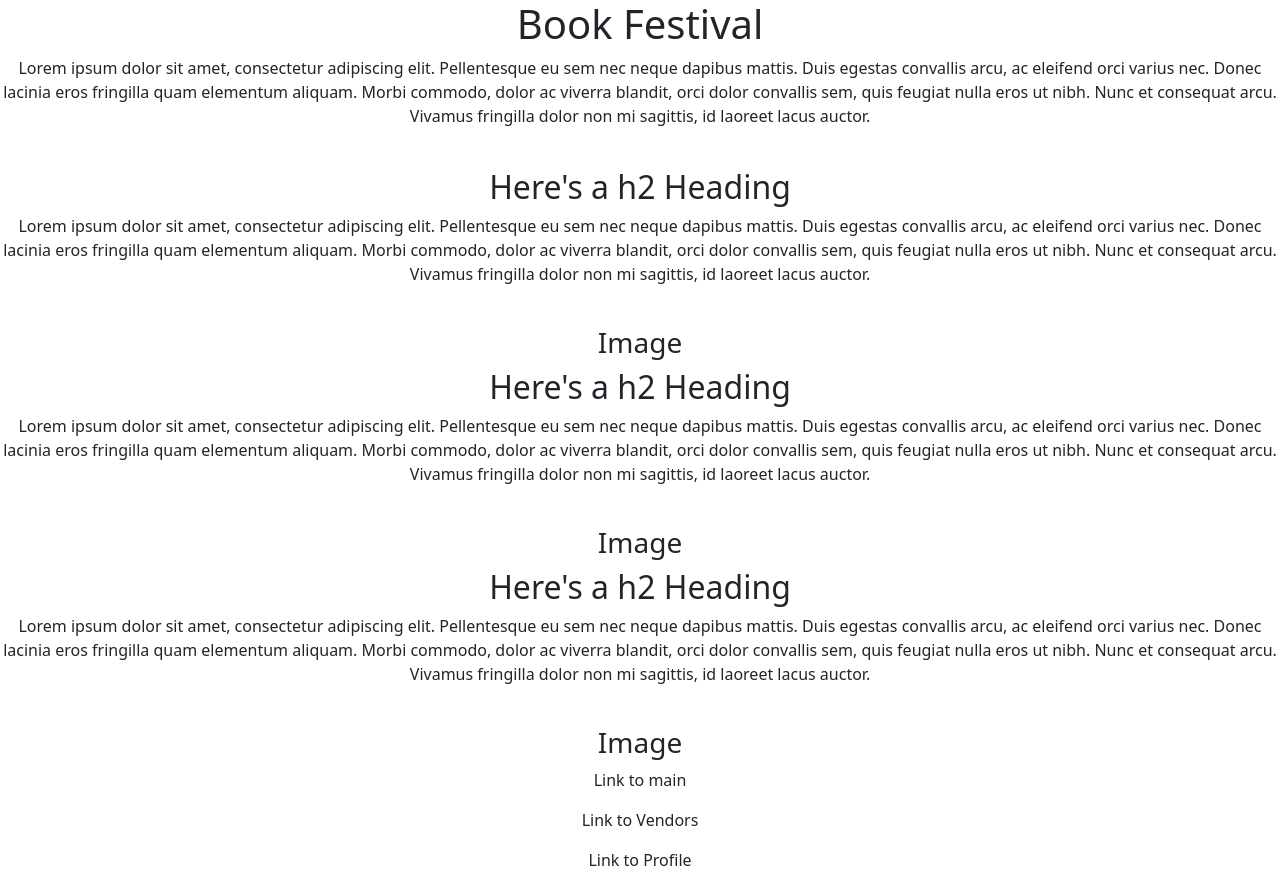
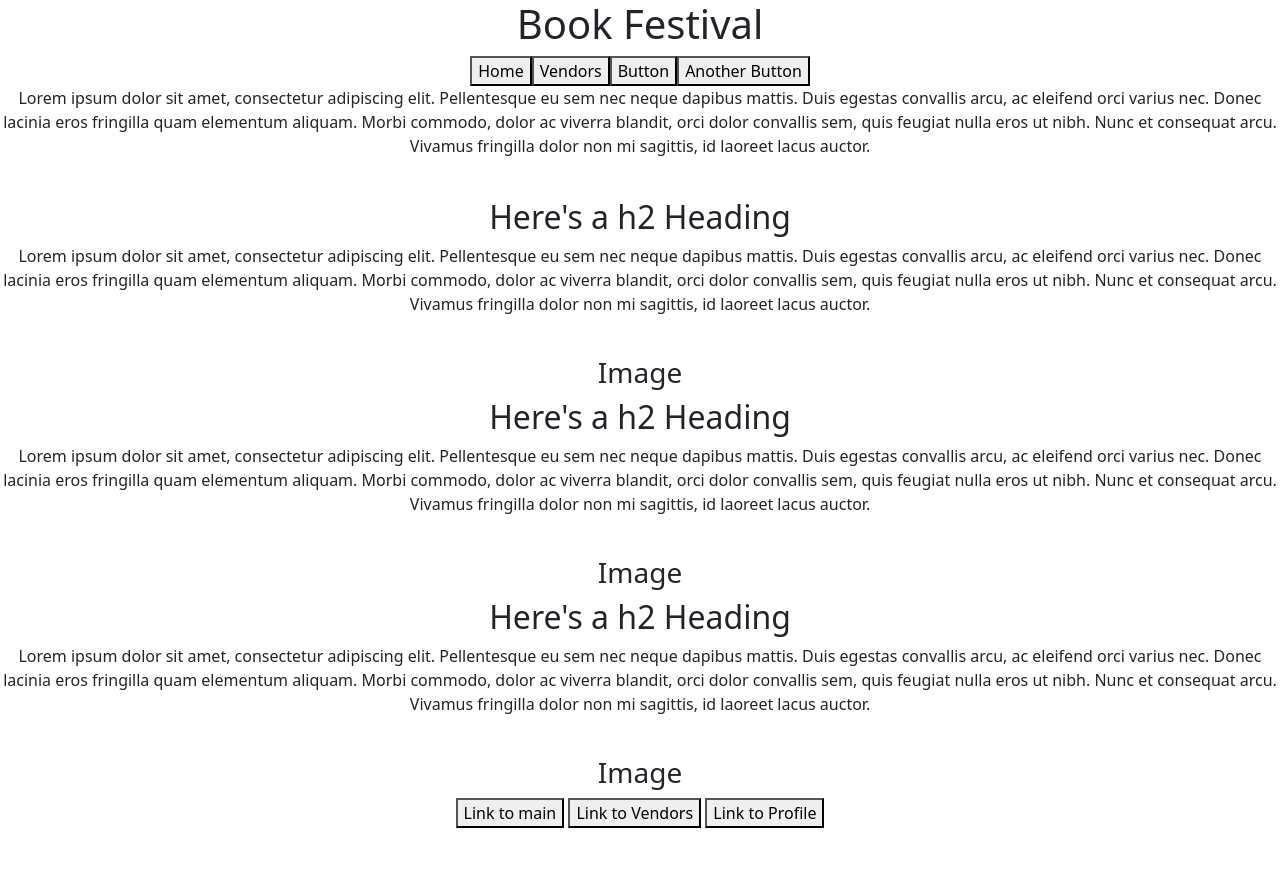
Before and after one commit to Charlywilliams/ourProject, a plain HTML site: page Index.html in a window 1280 px wide. After the commit the page ends 828 px from the top, so only its background shows below. Drawn offline with nearby package versions, Linux system fonts and the light colour scheme.

Commit message:
Updating Index Menu Bar

```diff
--- a/Index.html
+++ b/Index.html
@@ -18,6 +18,8 @@
 <body>
   <main>
     <h1>Book Festival</h1>
+    <div id="Menu_Bar"><button>Home</button><button>Vendors</button><button>Button</button><button>Another
+        Button</button></div>
     <p>Lorem ipsum dolor sit amet, consectetur adipiscing elit. Pellentesque eu sem nec neque dapibus mattis. Duis
       egestas convallis arcu, ac eleifend orci varius nec. Donec lacinia eros fringilla quam elementum aliquam. Morbi
       commodo, dolor ac viverra blandit, orci dolor convallis sem, quis feugiat nulla eros ut nibh. Nunc et consequat
@@ -44,13 +46,13 @@
       arcu. Vivamus fringilla dolor non mi sagittis, id laoreet lacus auctor.</p>
     <br>
     <h3>Image</h3>
-    </main>
-    <footer>
-      <nav>
-        <p>Link to main</p>
-        <p>Link to Vendors</p>
-        <p>Link to Profile</p>
-      </nav>
+  </main>
+  <footer>
+    <nav>
+      <button>Link to main</button>
+      <button>Link to Vendors</button>
+      <button>Link to Profile</button>
+    </nav>
   </footer>
 </body>
 
```
Also changed, not shown: HW_Page2.html (+3 -3 lines).
